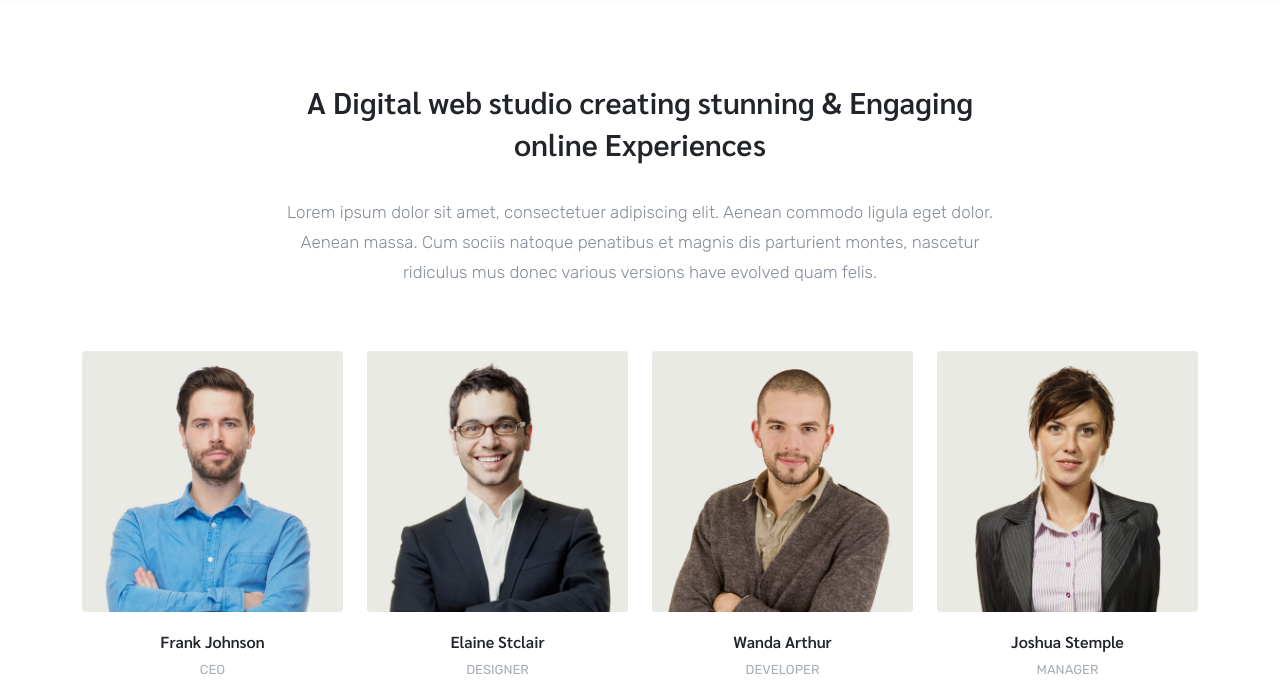
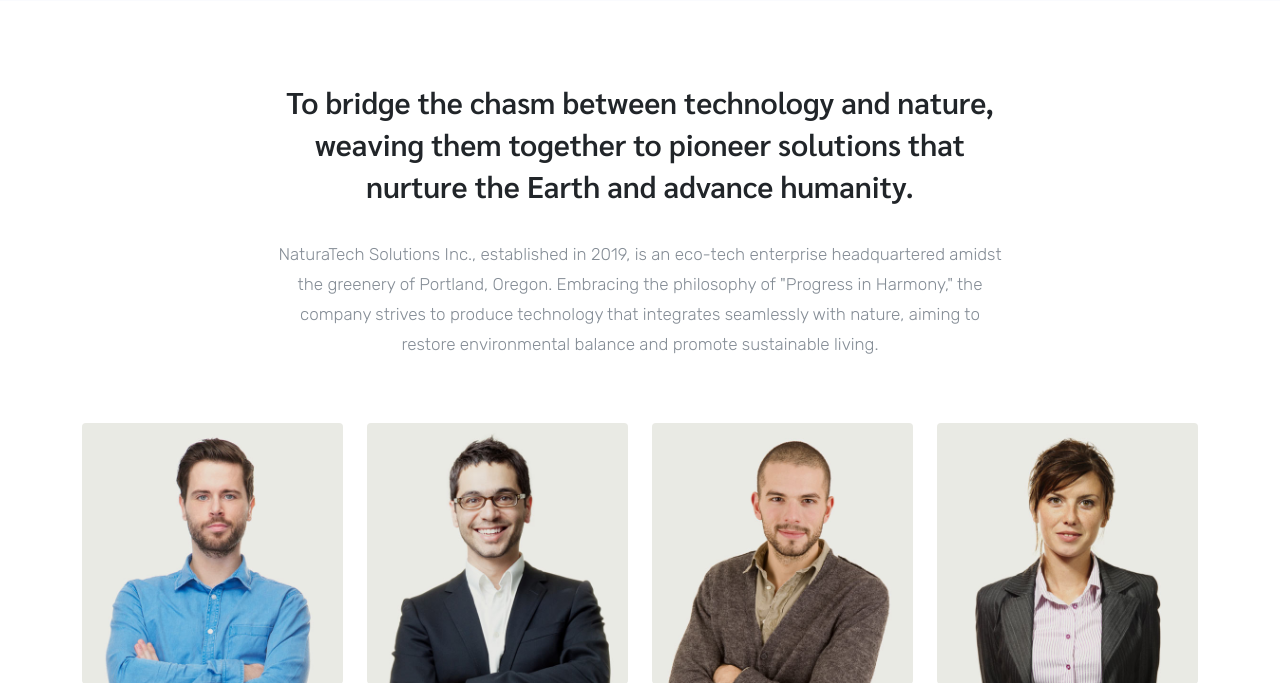
Before and after one commit to ASE230/ASE230-Company-Website, a PHP site: page / in a window 1280 px wide. Shown: the part 2185-2868 px from the top of the page. Run offline with PHP 8.4, Linux system fonts and the light colour scheme; some web fonts are replaced.

Commit message:
or should the mission statement and overview go here in the about section??

```diff
--- a/index.php
+++ b/index.php
@@ -232,12 +232,8 @@ require_once('./lib/display.php');
             <div class="row">
                 <div class="col-lg-8 offset-lg-2">
                     <div class="about-title mx-auto text-center">
-                        <h2>A Digital web studio creating stunning &amp; Engaging online
-                            Experiences </h2>
-                        <p class="text-muted pt-4">Lorem ipsum dolor sit amet, consectetuer adipiscing elit. Aenean
-                            commodo ligula eget dolor.
-                            Aenean massa. Cum sociis natoque penatibus et magnis dis parturient montes, nascetur
-                            ridiculus mus donec various versions have evolved quam felis.</p>
+                        <h2><?= displayMissionStatement(); ?></h2>
+                        <p class="text-muted pt-4"><?= displayOverview(); ?></p>
                     </div>
                 </div>
             </div>
```
